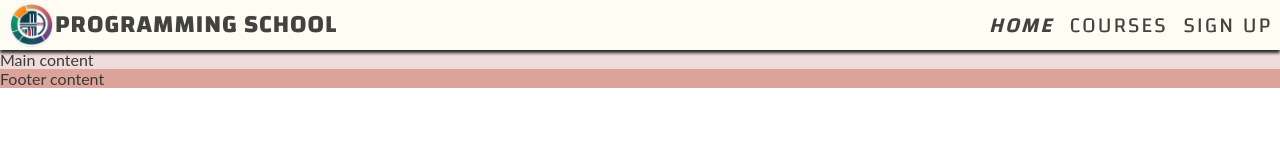
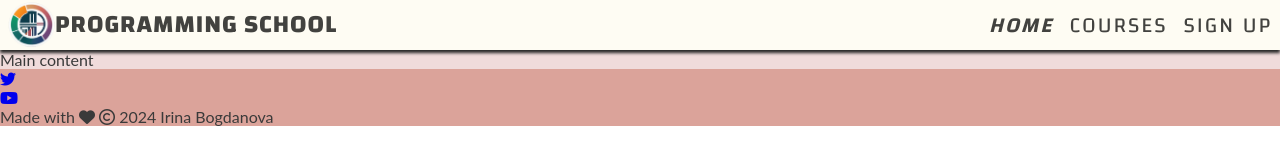
Before and after one commit to BogdanovaIV/programming-school, a plain HTML site: page index.html in a window 1280 px wide. Drawn offline with Linux system fonts and the light colour scheme; a web font is replaced by a local one.

Commit message:
Add footer context

```diff
--- a/index.html
+++ b/index.html
@@ -41,7 +41,20 @@
     </main>
 
     <footer>
-        Footer content
+        <ul id="social-networks">
+            <li><a href="https://www.twitter.com" target="_blank" rel="noopener noreferrer"
+                    aria-label="Visit our Twitter page (opens in a new tab)"><i class="fa-brands fa-twitter"></i></a>
+            </li>
+            <li><a href="https://www.youtube.com" target="_blank" rel="noopener noreferrer"
+                    aria-label="Visit our Youtube chanel (opens in a new tab)"><i class="fa-brands fa-youtube"></i></a>
+            </li>
+        </ul>
+        <div>
+            Made with
+            <i class="fa-solid fa-heart"></i>
+            <i class="fa-regular fa-copyright"></i>
+            2024 Irina Bogdanova
+        </div>
     </footer>
 
     <!--Font awesome kit-->
```
